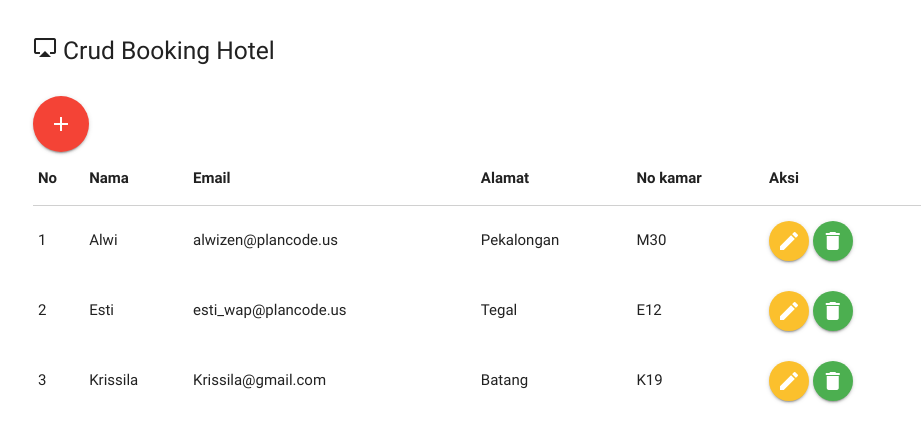
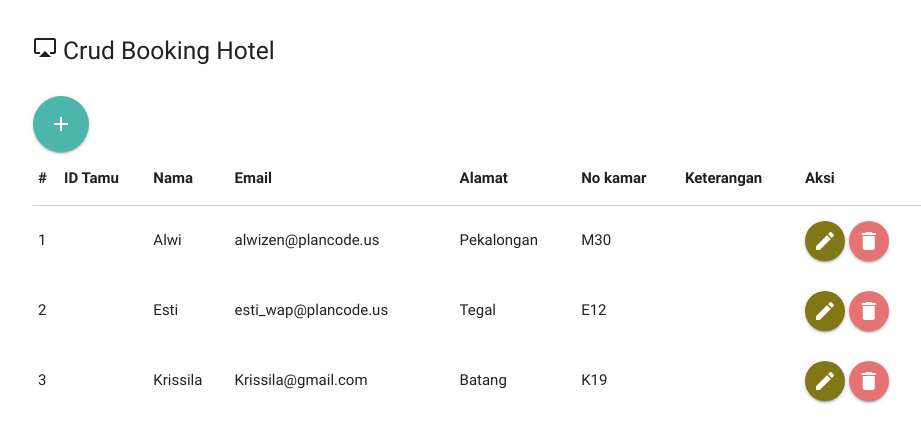
Before and after one commit to knxvt/OOP_Materialize, a PHP site: page / in a window 1280 px wide. Shown: the top 443 px of the page, without its empty margins (159-1080 px from the left). Run offline with PHP 8.4, Linux system fonts and the light colour scheme; data comes from the database, SQL or seed files in the repository; data that the repository does not hold is empty; some libraries are stand-ins or nearby versions.

Commit message:
Update index.php

```diff
--- a/index.php
+++ b/index.php
@@ -2,33 +2,36 @@
 include 'database.php';
 $db = new database();
 ?>
-<!DOCTYPE HTML>
+<!DOCTYPE html>
 <html>
   <head>
-    <meta http-equiv="content-type" content="text/html" />
-    <title>Crud Booking Hotel</title>
-    <link href="http://fonts.googleapis.com/icon?family=Material+Icons" rel="stylesheet">
+    <meta charset="utf-8">
+    <title>Input Booking Hotel</title>
+  <!--Import Google Icon Font-->
+  <link href="https://fonts.googleapis.com/icon?family=Material+Icons" rel="stylesheet">
   <!--Import materialize.css-->
   <link type="text/css" rel="stylesheet" href="css/materialize.min.css"  media="screen,projection"/>
+
+  <!--Let browser know website is optimized for mobile-->
+  <meta name="viewport" content="width=device-width, initial-scale=1.0"/>
     </head>
     <body>
       <div class="container">
-<div class="col s12">
-
-</div>
-<br />
+        <div class="col s12"></div><br />
         <div class="row">
           <div class="col s12">
             <h5><b> <i class="material-icons">airplay</i></b> Crud Booking Hotel</h5><br />
-<a href="input.php" title="Tambah Data" class="btn-floating btn-large waves-effect waves-light red"><i class="material-icons">add</i></a>
-      <table class="highlight">
+            <a href="input.php" title="Tambah Data" class="btn-floating btn-large waves-effect teal lighten-2"><i class="material-icons">add</i></a>
+            <table class="responsive-table">
               <thead>
                 <tr>
-          <th data-field="id">No</th>
+                  <th data-field="id">#</th>
+                  <th data-field="id">ID Tamu</th>
                   <th data-field="id">Nama</th>
                   <th data-field="price">Email</th>
                   <th data-field="name">Alamat</th>
                   <th data-field="price">No kamar</th>
+                  <th data-field="price">Keterangan</th>
                   <th data-field="price">Aksi</th>
               </tr>
             </thead>
@@ -39,29 +42,26 @@ $db = new database();
               <tbody>
                 <tr>
                   <td><?php echo $no++; ?></td>
+                  <td><?php echo $data['id_tamu']; ?></td>
                   <td><?php echo $data['nama']; ?></td>
                   <td><?php echo $data['email']; ?></td>
                   <td><?php echo $data['alamat']; ?></td>
                   <td><?php echo $data['no_kamar']; ?></td>
-
+                  <td><?php echo $data['keterangan']; ?></td>
                   <td>
-
-
-      <a href="edit.php?id=<?php echo $data['id']; ?>&aksi=edit" class="btn-floating yellow darken-2"><i class="material-icons">mode_edit</i></a>
-      <a href="proses.php?id=<?php echo $data['id']; ?>&aksi=hapus" class="btn-floating green"><i class="material-icons">delete</i></a>
-
+                  <a href="edit.php?id=<?php echo $data['id']; ?>&aksi=edit" class="btn-floating  lime darken-4"><i class="material-icons">mode_edit</i></a>
+                  <a href="proses.php?id=<?php echo $data['id']; ?>&aksi=hapus" class="btn-floating red lighten-2"><i class="material-icons">delete</i></a>
                   </td>
                 </tr>
               </tbody>
               <?php
-    }
-    ?>
+              } ?>
           </table>
         </div>
       </div>
-
     </div>
     <script type="text/javascript" src="js/jquery-2.1.4.min.js"></script>
     <script type="text/javascript" src="js/materialize.min.js"></script>
+    <script src="https://cdnjs.cloudflare.com/ajax/libs/materialize/0.99.0/js/materialize.min.js"></script>
   </body>
 </html>
```
Lines whose indentation alone changed are shown as unchanged.
